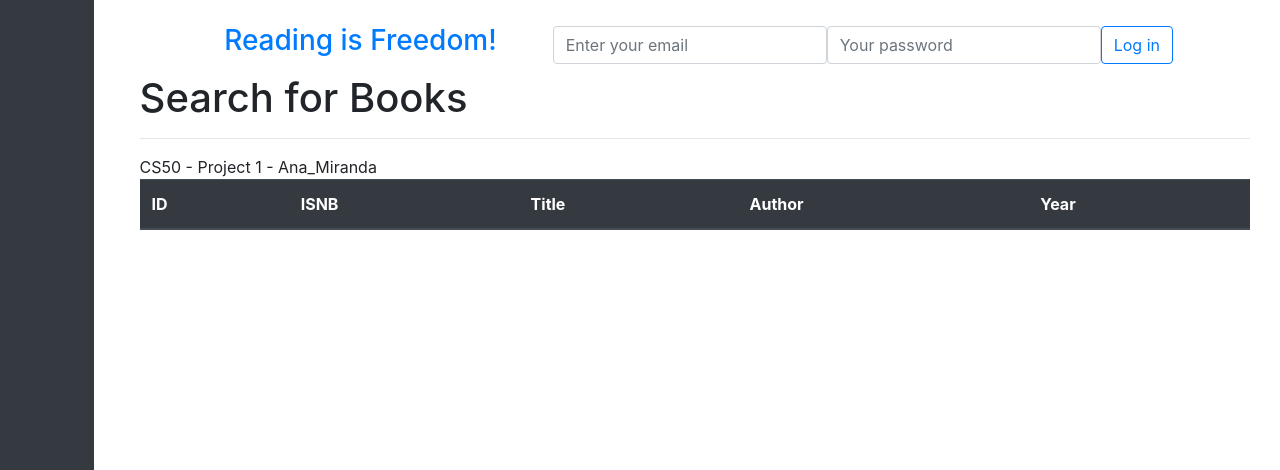
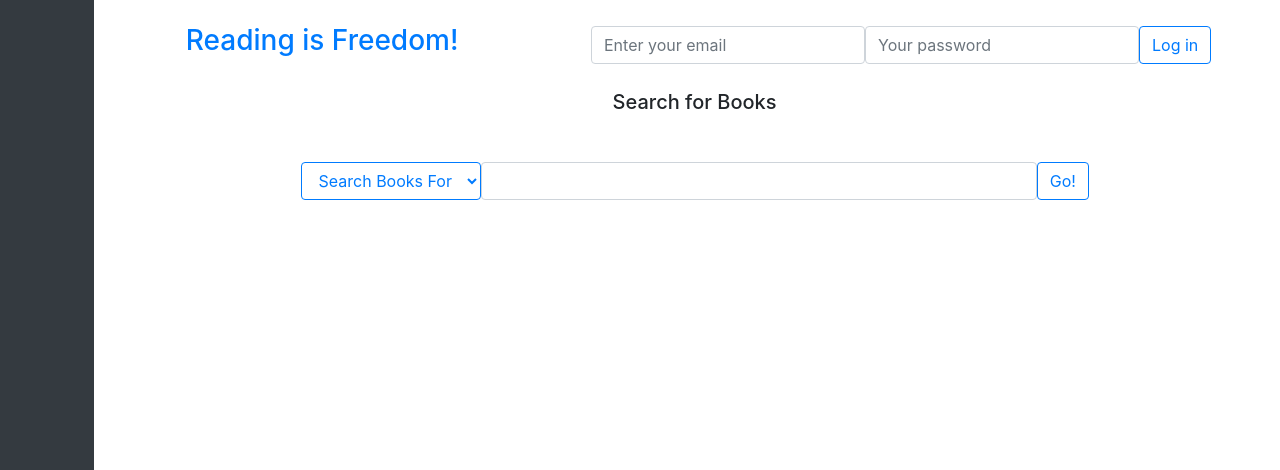
Before and after one commit to Ana-MIRANDA/project1_CS50, a Flask app: page /search in a window 1280 px wide. Shown: the top 470 px of the page. Run offline with Flask 2, Linux system fonts and the light colour scheme; lists and menus that the app fills with data are empty; some libraries are stand-ins or nearby versions.

Commit message:
book_page:comments, rates and Goodreads(avg and counting rates)

```diff
--- a/application.py
+++ b/application.py
@@ -22,39 +22,128 @@ Session(app)
 engine = create_engine(os.getenv("DATABASE_URL"))
 db = scoped_session(sessionmaker(bind=engine))
 
-
                                                                     #Route 1 - presentation_page
-
 @app.route("/", methods=['GET'])
 def initial_page():
     return render_template("presentation_page.html")
 
+                                                                   #Route 2- search books
+@app.route("/search", methods=['GET'])
+def searchBooks():
+    return render_template("search_books.html")
 
+@app.route("/search", methods=['POST'])
+def getBooks():
+    getInfoSearch = request.form.get("pesquisa")
+    getSearchFor = request.form.get("searchFor")
+    infowithwildcards=  {"gis": f"%{getInfoSearch}%"} # to not repeat all this in the 4 queries below
 
-@app.route("/search", methods=['GET'])
-def after_loggedIn():
-    return render_template("after_login.html")
+    if getInfoSearch == "":
+        return render_template("search_books.html", messageError="Write something to start your research!") #if user clics go without writting something
+    elif getSearchFor == "isbn":
+        filteredBooks = db.execute(" SELECT * FROM books WHERE isbn ILIKE :gis", infowithwildcards).fetchall()
+    elif getSearchFor == "title":
+        filteredBooks = db.execute(" SELECT * FROM books WHERE title ILIKE :gis", infowithwildcards).fetchall()
+    elif getSearchFor == "author":
+        filteredBooks = db.execute(" SELECT * FROM books WHERE author ILIKE :gis", infowithwildcards).fetchall()
+    else:
+        filteredBooks = db.execute("select * from books where isbn ilike :gis or title ilike :gis or author ilike :gis", infowithwildcards).fetchall()
 
-                                                                   #Route 3 to register account
+    return render_template("search_books.html", getb=filteredBooks, )
+
+                                                                   #Route 3 - register account
 
 @app.route("/registerAccount", methods=['POST'])
-def newAccountInfo(): #get all info from form create account
+def newAccountInfo():
     getUserName = request.form.get("name")
     getUserEmail = request.form.get("email")
     getUserPassword = request.form.get("psw")
     getUserRepeatPassword = request.form.get("psw-repeat")
 
-    # store all info in a variable (always verify if the DATABASE_URL variable is well set )
-    db.execute("INSERT INTO users (name, email, password) VALUES (:n, :e, :p)",{"n": getUserName, "e": getUserEmail, "p": getUserPassword})
-    db.commit()
+    sameEmail = db.execute("SELECT users.email FROM users WHERE users.email = :email",{"email": getUserEmail}).fetchone()
 
-    #verify if the password = reapeat password
+    if sameEmail == None:
+        db.execute("INSERT INTO users (name, email, password) VALUES (:n, :e, :p)",{"n": getUserName, "e": getUserEmail, "p": getUserPassword})
+        db.commit()
+        user_id= db.execute("SELECT * FROM users WHERE email = :e ", {"e": getUserEmail}).fetchone()
+
+        sessions(user_id)
+        return redirect(url_for('searchBooks'))
+    else:
+        return render_template("presentation_page.html", msgEmailExists="That email account already exists!")
+
+    #verify if the password matchs with reapeat password
     if (getUserRepeatPassword == getUserPassword ):
-         return redirect(url_for('after_loggedIn'))
+         return redirect(url_for('searchBooks'))
     else:
-        return render_template("presentation_page.html", messageError="You didnt repeat the right password!")
+        return render_template("presentation_page.html", messageError="You didn't repeat the right password!")
+
+                                                                   #Route 4 - log in and verify if passwrd matches
+@app.route("/login", methods=['POST'])
+def login_verify():
+    #get info from form login
+    userEmailLogin = request.form.get("userEmail")
+    userPassLogin = request.form.get("userPassword")
+    queryvalues = {"e": userEmailLogin, "p": userPassLogin}
+
+    #verify if user exists in table users
+    usersAre = db.execute("SELECT * FROM users WHERE email = :e AND password = :p", queryvalues).fetchall()
+
+    #in case of error
+    if not usersAre:
+         return render_template("presentation_page.html", ups="Email and/or Password incorrect(s)!")
+    else:
+        sessions(usersAre[0]) # invocation of function sessions with id_user as parameter
+        return redirect(url_for('searchBooks'))
+
+                                                                   # Sessions
+    #After log the users id will be stored in sessions
+    #sessions:  so the user could rate and write reviews and we could keep that info in the table and visible in the page web
+def sessions(user):
+    if session.get("id_user") is None:
+        session["id_user"] = user
+                                                             #Route 5 - log out and clean sessions
+
+@app.route("/logout", methods=['GET'])
+def logout():
+    session.pop('id_user', None)
+    return redirect(url_for('initial_page'))
+
+                                                                 #Route 6 - book page :
+@app.route("/bookpage/<int:idNoUrl>", methods=['GET'])
+def infoBooks(idNoUrl):
+    infoSelectedBook= db.execute("SELECT * FROM books WHERE id = :bookid", {"bookid": idNoUrl}).fetchone()
+#For Goodreads
+    avgGoodR= getFromGoodreads(infoSelectedBook.isbn)['average_rating'] #este average_rating esta usada na api do goodreads
+    rateCountGoodR= getFromGoodreads(infoSelectedBook.isbn)['work_ratings_count']
 
 
+    reviewsAllInfo=db.execute("SELECT users.name, comments.review, comments.rate FROM comments LEFT JOIN users ON comments.user_id = users.id WHERE comments.book_id=:book_id ORDER BY comments.id DESC", {"book_id": idNoUrl}).fetchall()
 
+    if "messageError" in request.args:
+        msgError= request.args['messageError']
+        return render_template("book_page.html", seleSctedBook= idNoUrl, bookInfo= infoSelectedBook, ratesAndComments = reviewsAllInfo, messageError=msgError)
 
-# to sent to the table users
+    return render_template("book_page.html", seleSctedBook= idNoUrl, bookInfo= infoSelectedBook, ratesAndComments = reviewsAllInfo, ratingMedia=avgGoodR, ratenumber=rateCountGoodR)
+
+#For Goodreads
+def getFromGoodreads(isbn):
+    res = requests.get(f"https://www.goodreads.com/book/review_counts.json?isbns={isbn}&format=json&key=s8o3qMgESTFq7XwnKTIqw")
+    resposta= res.json()
+    return(resposta['books'][0])
+
+                                                #Get in the form user's rate and comment for the selected book and submit them
+@app.route("/bookpage/<int:idbook>", methods=['POST'])
+def userComments(idbook):
+    getRate= request.form.get("rate")
+    getComment= request.form.get("commentOfUser")
+
+    aUserOnecomment = db.execute("SELECT user_id FROM comments WHERE user_id = :u AND comments.book_id=:book_id " , {"u":session['id_user'][0],"book_id": idbook}).fetchone()
+
+    if aUserOnecomment == None:
+        rateAndComment = db.execute("INSERT INTO comments (book_id, user_id, review, rate) VALUES (:b, :u, :r, :ra)", {"b":idbook , "u":session['id_user'][0], "r":getComment, "ra":getRate})
+
+        db.commit()
+        return redirect(url_for('infoBooks', idNoUrl=idbook))
+    else:
+        return redirect(url_for('infoBooks', idNoUrl=idbook, messageError="You've already submitted your review for this book!"))
--- a/templates/after_login.html
+++ /dev/null
@@ -1,29 +0,0 @@
-
-{% extends "layout.html" %}
-
-{% block main %}
-<h1>Search for Books</h1>
-
-<table  class="table table-hover table-striped">
-    <thead class="thead-dark">
-        <tr>
-            <th>ID</th>
-            <th>ISNB</th>
-            <th>Title</th>
-            <th>Author</th>
-            <th>Year</th>
-        </tr>
-    </thead>
-    <tbody>
-        {% for livro in gab %}  <!--Como se usou uma query usada em orm(models.py - classe Books) cada livro da tabela da database é considerado um objeto, logo se eu nao especifica-se o livro.id, .title, etc ele nao sabia que info me dar do objeto, da linha de cada livro;-->
-        <tr>
-            <td>{{livro.id}}</td>
-            <td>{{livro.isbn}}</td>
-            <td>{{livro.title}}</td>
-            <td>{{livro.author}}</td>
-            <td>{{livro.year}}</td>
-
-        </tr>
-        {% endfor %}
-
-        {% endblock %}-->
--- a/templates/layout.html
+++ b/templates/layout.html
@@ -37,24 +37,38 @@
 
         <div class="h-100 col ">
             <div class="container d-flex flex-column h-100">
-                <header class="ml-auto mr-auto mt-3 d-flex bd-highlight justify-content-around">
+                <header class="mt-3 d-flex justify-content-around">
                     <!--Logo site as href home-->
-                    <a class="h3  p-2 flex-grow-1 bd-highlight mr-5" href="{{ url_for('initial_page')}}">
+                    <a class="h3  p-2  bd-highlight mr-5" href="{{ url_for('initial_page')}}">
                         Reading is Freedom!
                     </a>
 
-                    <form method="POST" action="{{ url_for('after_loggedIn') }}" class="d-flex justify-content-around">
+                 {% if session["id_user"] %} <!--difference header to a user logged in and not yet logged in-->
+                    <div class="mt-auto">
+
+                        <p class="mb-0 mr-3 d-inline-block"> Welcome, {{ session['id_user'][1] }}</p>  <!--little welcome message with the user's name when and while logged in-->
+
+                        <a class="btn btn-outline-primary text-nowrap" href="{{ url_for('logout')}}">Log Out</a>
+
+                        <a class="btn btn-outline-primary text-nowrap" href="{{ url_for('getBooks')}}">Search Books</a>
+
+                    </div>
+                {% else %}
+                    <!--form log in -->
+                    <form method="POST" action="{{ url_for('login_verify')}}" class="d-flex justify-content-around">
                         <div class="d-flex align-items-center">
-                            <!--Botaoo log in-->
+
                             <input class="form-control" type="email" placeholder="Enter your email"
                                 id="example-email-input" name="userEmail">
                             <input class="form-control" type="password" placeholder="Your password"
                                 id="example-password-input" name="userPassword">
 
-                            <button href="{{ url_for('after_loggedIn')}}" type="submit"
-                                class="btn btn-outline-primary text-nowrap">Log in </button>
+                            <!--button log in-->
+                            <button type="submit" class="btn btn-outline-primary text-nowrap">Log in </button>
                         </div>
                     </form>
+                {% endif %}
+
                 </header>
 
                 <div class="flex-grow-1 ">
--- /dev/null
+++ b/templates/search_books.html
@@ -0,0 +1,56 @@
+{% extends "layout.html" %}
+
+{% block main %}
+<h5 class="text-center mt-3 mb-5 ">Search for Books</h5>
+
+
+    <form method="POST" action="{{ url_for('getBooks')}}" name="infosearch">
+
+        <div class="search_box input-group-prepend mb-3">
+
+            <select class="ml-auto  btn btn-outline-primary" name="searchFor" id="search-select" aria-haspopup="true"
+                aria-expanded="false">Search Books For</button>
+                <option value="all">Search Books For</option>
+                <option value="isbn">ISBN</option>
+                <option value="title">Title</option>
+                <option value="author">Author</option>
+            </select>
+            <!--Da-se um name aos dois para que o html possa mandar alguma coisa e ao fazer um teste, na consola em network pode ver-se k deu searchFor = all e pesquisa = teste go-->
+            <input type="text" class="w-50 form-control" name="pesquisa" aria-label="Text input">
+            <button type="submit" class="mr-auto btn btn-outline-primary">Go!</button>
+        </div>
+    </form>
+
+    <div class="text-center mt-3 mb-5 ">
+        {% if messageError %} <!--if user clics go without writting something-->
+            <div class="badge badge-pill badge-danger">{{messageError}}</div>
+        {% endif %}
+    </div>
+
+    {% if getb %} <!--So the table appears only if a research is made-->
+        <table class="mt-5 table table-hover table-striped">
+            <thead class="thead-dark">
+                <tr>
+                    <th>ISNB</th>
+                    <th>Title</th>
+                    <th>Author</th>
+                    <th>Year</th>
+                </tr>
+            </thead>
+
+            <tbody>
+                {% for livro in getb %}
+                <!--Como se usou uma query usada em orm(models.py - classe Books) cada livro da tabela da database é considerado um objeto, logo se eu nao especifica-se o livro.id, .title, etc ele nao sabia que info me dar do objeto, da linha de cada livro;-->
+                <tr>
+                    <td><a href="{{url_for('infoBooks', idNoUrl=livro.id)}}">{{livro.isbn}}</a></td>
+                    <td><a href="{{url_for('infoBooks', idNoUrl=livro.id)}}">{{livro.title}}</a></td>
+                    <td><a href="{{url_for('infoBooks', idNoUrl=livro.id)}}">{{livro.author}}</a></td>
+                    <td><a href="{{url_for('infoBooks', idNoUrl=livro.id)}}">{{livro.year}}</a></td>
+                </tr>
+                {% endfor %}
+            </tbody>
+        </table>
+    {% endif %}
+
+
+{% endblock %}
```
Also changed, not shown: templates/book_page.html (added, +107 -0 lines), templates/form_register.html (deleted, +0 -34 lines), templates/presentation_page.html (+28 -11 lines), 3 other files.
